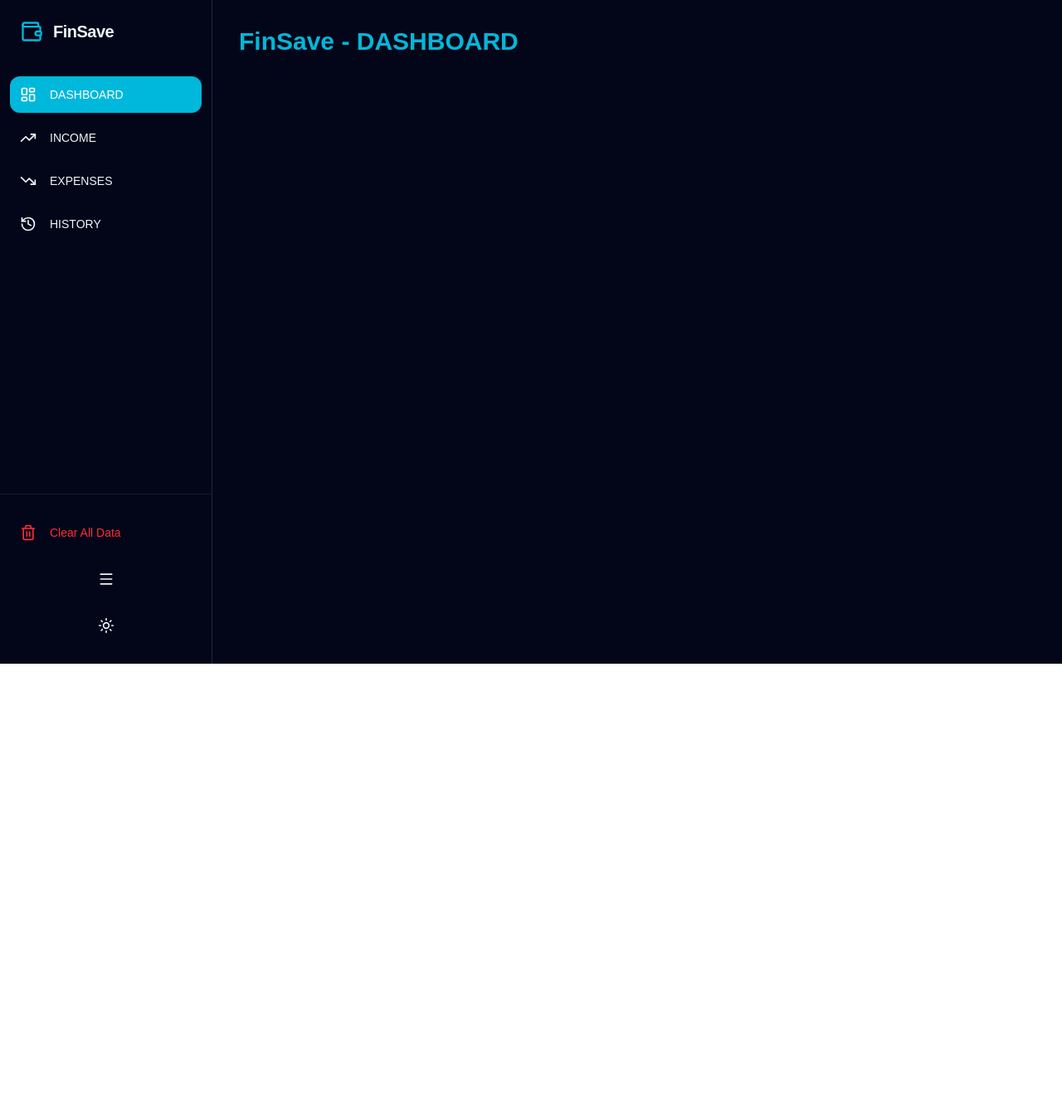
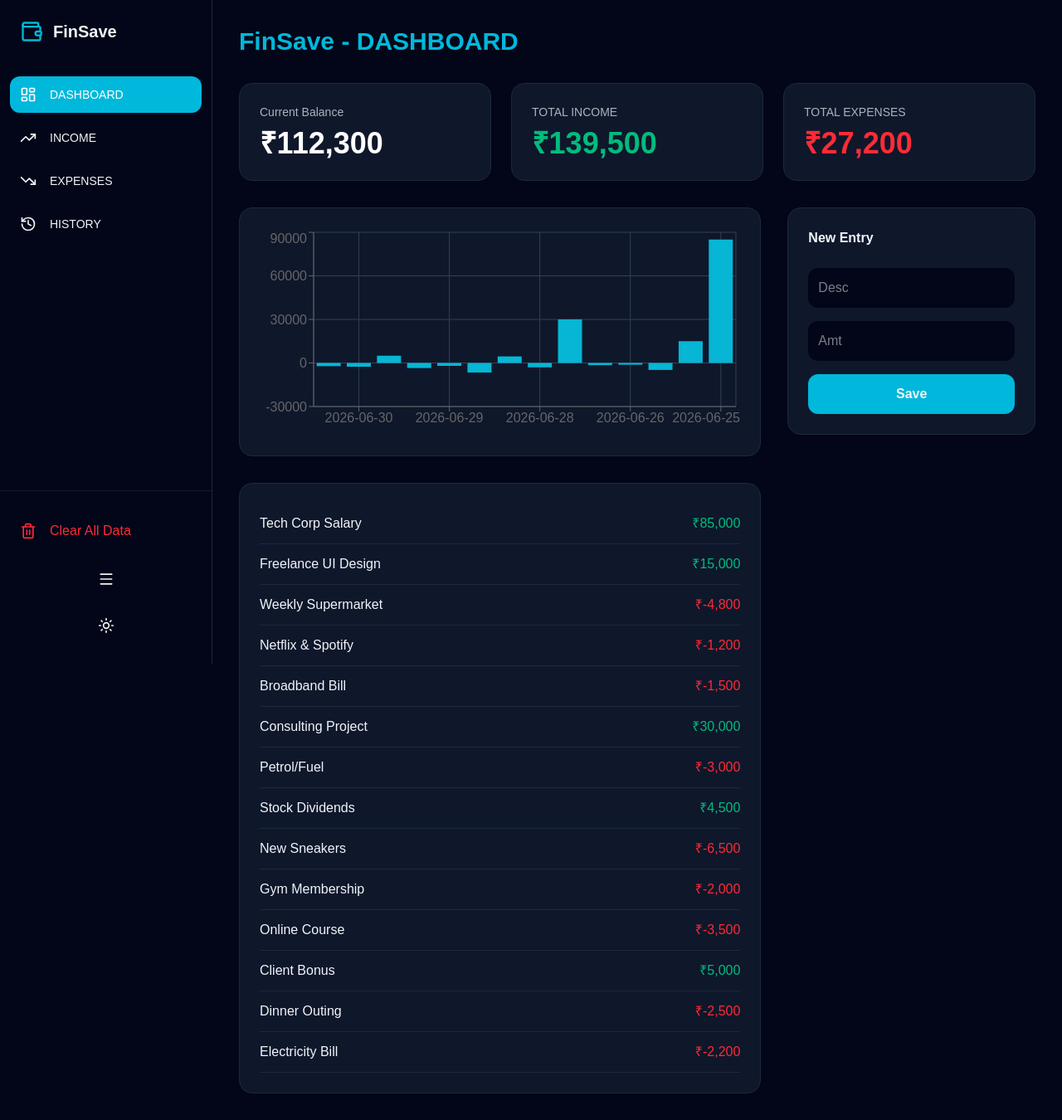
Before and after one commit to jaswanthr-dev/finsave-tracker, a Next.js app: page / in a window 1280 px wide. Shown: the whole page at 83% size. Before the commit the page ends 800 px from the top, so only its background shows below. Built offline with nearby package versions, Linux system fonts and the light colour scheme.

Commit message:
chore: force commit after git object lock fix

```diff
--- a/app/page.tsx
+++ b/app/page.tsx
@@ -3,14 +3,7 @@ import { useState, useMemo, useEffect } from 'react';
 import { BarChart, Bar, XAxis, YAxis, CartesianGrid, Tooltip, ResponsiveContainer } from 'recharts';
 import { LayoutDashboard, Wallet, TrendingUp, TrendingDown, History, PlusCircle, Menu, Sun, Moon, Trash2 } from 'lucide-react';
 
-interface Transaction {
-  id: number;
-  date: string;
-  desc: string;
-  amount: number;
-  type: 'Income' | 'Expense';
-  category: string;
-}
+interface Transaction { id: number; date: string; desc: string; amount: number; type: 'Income' | 'Expense'; category: string; }
 
 const CATEGORIES = {
   Income: ['Salary', 'Business', 'Trading', 'Freelance', 'Dividends', 'Bonus'],
@@ -24,14 +17,7 @@ export default function FinSaveDashboard() {
   const [activePage, setActivePage] = useState('DASHBOARD');
   const [transactions, setTransactions] = useState<Transaction[]>([]);
   const [showConfirmModal, setShowConfirmModal] = useState(false);
-
-  const [formData, setFormData] = useState({
-    date: new Date().toISOString().split('T')[0],
-    desc: '',
-    amount: '',
-    type: 'Income' as 'Income' | 'Expense',
-    category: 'Salary'
-  });
+  const [formData, setFormData] = useState({ date: new Date().toISOString().split('T')[0], desc: '', amount: '', type: 'Income' as 'Income' | 'Expense', category: 'Salary' });
 
   useEffect(() => {
     const saved = localStorage.getItem('finSaveData');
@@ -48,20 +34,17 @@ export default function FinSaveDashboard() {
         { id: 7, date: '2026-06-28', desc: 'Petrol/Fuel', amount: -3000, type: 'Expense', category: 'Transport' },
         { id: 8, date: '2026-06-28', desc: 'Stock Dividends', amount: 4500, type: 'Income', category: 'Dividends' },
         { id: 9, date: '2026-06-28', desc: 'New Sneakers', amount: -6500, type: 'Expense', category: 'Shopping' },
-        { id: 10, date: '2026-06-28', desc: 'Gym Membership', amount: -2000, type: 'Expense', category: 'Healthcare' },
-        { id: 11, date: '2026-06-28', desc: 'Online Course', amount: -3500, type: 'Expense', category: 'Education' },
+        { id: 10, date: '2026-06-29', desc: 'Gym Membership', amount: -2000, type: 'Expense', category: 'Healthcare' },
+        { id: 11, date: '2026-06-29', desc: 'Online Course', amount: -3500, type: 'Expense', category: 'Education' },
+        { id: 12, date: '2026-06-29', desc: 'Client Bonus', amount: 5000, type: 'Income', category: 'Bonus' },
+        { id: 13, date: '2026-06-30', desc: 'Dinner Outing', amount: -2500, type: 'Expense', category: 'Food' },
+        { id: 14, date: '2026-06-30', desc: 'Electricity Bill', amount: -2200, type: 'Expense', category: 'Utilities' },
       ]);
     }
     const savedTheme = localStorage.getItem('isDarkMode');
     if (savedTheme !== null) setIsDarkMode(JSON.parse(savedTheme));
     setIsMounted(true);
   }, []);
-
-  const toggleTheme = () => {
-    const newTheme = !isDarkMode;
-    setIsDarkMode(newTheme);
-    localStorage.setItem('isDarkMode', JSON.stringify(newTheme));
-  };
 
   const stats = useMemo(() => {
     const bal = transactions.reduce((acc, t) => acc + t.amount, 0);
@@ -70,23 +53,9 @@ export default function FinSaveDashboard() {
     return { bal, inc, exp };
   }, [transactions]);
 
-  const filteredData = transactions.filter(t =>
-    activePage === 'DASHBOARD' || activePage === 'HISTORY' ? true :
-    activePage === 'INCOME' ? t.type === 'Income' :
-    activePage === 'EXPENSES' ? t.type === 'Expense' : true
-  );
-
   const addTransaction = () => {
     if (!formData.desc || !formData.amount) return;
-    const newTransactions = [{
-      id: Date.now(),
-      date: formData.date,
-      desc: formData.desc,
-      category: formData.category,
-      type: formData.type,
-      amount: formData.type === 'Expense' ? -Math.abs(Number(formData.amount)) : Math.abs(Number(formData.amount))
-    }, ...transactions];
-
+    const newTransactions = [{ id: Date.now(), ...formData, amount: formData.type === 'Expense' ? -Math.abs(Number(formData.amount)) : Math.abs(Number(formData.amount)) }, ...transactions];
     setTransactions(newTransactions);
     localStorage.setItem('finSaveData', JSON.stringify(newTransactions));
     setFormData({...formData, desc: '', amount: ''});
@@ -94,55 +63,60 @@ export default function FinSaveDashboard() {
 
   if (!isMounted) return null;
 
-  const inputStyle = `w-full p-3 rounded-xl border focus:outline-none focus:border-cyan-500 transition-colors ${
-    isDarkMode ? 'bg-slate-950 border-slate-800 text-white' : 'bg-white border-slate-300 text-slate-900'
-  }`;
+  const cards = [{ title: 'Current Balance', val: stats.bal, color: 'text-white' }, { title: 'TOTAL INCOME', val: stats.inc, color: 'text-emerald-500' }, { title: 'TOTAL EXPENSES', val: stats.exp, color: 'text-red-500' }];
 
   return (
-    <div className={`flex min-h-screen transition-colors duration-300 ${isDarkMode ? 'bg-slate-950 text-slate-100' : 'bg-slate-50 text-slate-900'}`}>
-
-      {/* Sidebar - Isolated from the Modal */}
-      <aside className={`border-r transition-all duration-300 will-change-[width] h-screen sticky top-0 py-6 flex flex-col ${isSidebarOpen ? 'w-64' : 'w-20'} ${isDarkMode ? 'border-slate-800 bg-slate-950' : 'border-slate-200 bg-white'}`}>
+    <div className={`flex min-h-screen ${isDarkMode ? 'bg-slate-950 text-slate-100' : 'bg-slate-50 text-slate-900'}`}>
+      <aside className={`border-r h-screen sticky top-0 py-6 flex flex-col transition-all duration-300 ${isSidebarOpen ? 'w-64' : 'w-20'} ${isDarkMode ? 'border-slate-800 bg-slate-950' : 'border-slate-200 bg-white'}`}>
         <div className={`flex items-center gap-3 px-6 mb-10 shrink-0 ${!isSidebarOpen && 'justify-center px-0'}`}>
-            <Wallet className="text-cyan-500 shrink-0" size={28} />
-            {isSidebarOpen && <h1 className="font-bold text-xl tracking-tight">FinSave</h1>}
+            <Wallet className="text-cyan-500" size={28} /> {isSidebarOpen && <h1 className="font-bold text-xl">FinSave</h1>}
         </div>
-
         <nav className="flex-1 flex flex-col gap-y-2 px-3">
             {[ {name: 'DASHBOARD', icon: LayoutDashboard}, {name: 'INCOME', icon: TrendingUp}, {name: 'EXPENSES', icon: TrendingDown}, {name: 'HISTORY', icon: History} ].map((item) => (
-                <button key={item.name} onClick={() => setActivePage(item.name)}
-                    className={`w-full flex items-center p-3 rounded-xl transition ${activePage === item.name ? 'bg-cyan-500 text-white' : 'hover:bg-slate-500/10'} ${!isSidebarOpen && 'justify-center'}`}>
-                    <item.icon size={20} />
-                    {isSidebarOpen && <span className="ml-4 font-medium text-sm">{item.name}</span>}
+                <button key={item.name} onClick={() => setActivePage(item.name)} className={`flex items-center p-3 rounded-xl ${activePage === item.name ? 'bg-cyan-500 text-white' : 'hover:bg-slate-500/10'}`}>
+                    <item.icon size={20} /> {isSidebarOpen && <span className="ml-4 font-medium text-sm">{item.name}</span>}
                 </button>
             ))}
         </nav>
-
         <div className="shrink-0 px-3 pt-6 border-t border-slate-500/20 flex flex-col gap-y-3">
-            <button onClick={() => setShowConfirmModal(true)} className={`w-full flex items-center p-3 text-red-500 hover:bg-red-500/10 rounded-xl transition ${!isSidebarOpen ? 'justify-center' : 'justify-start'}`}>
-                <Trash2 size={20} className="shrink-0" />
-                {isSidebarOpen && <span className="ml-4 font-medium text-sm whitespace-nowrap">Clear All Data</span>}
-            </button>
-            <button onClick={() => setIsSidebarOpen(!isSidebarOpen)} className="w-full flex items-center p-3 hover:bg-slate-500/10 rounded-xl justify-center"><Menu size={20}/></button>
-            <button onClick={toggleTheme} className="w-full flex items-center p-3 hover:bg-slate-500/10 rounded-xl justify-center">{isDarkMode ? <Sun size={20}/> : <Moon size={20}/>}</button>
+            <button onClick={() => setShowConfirmModal(true)} className="flex items-center p-3 text-red-500"><Trash2 size={20}/>{isSidebarOpen && <span className="ml-4">Clear All Data</span>}</button>
+            <button onClick={() => setIsSidebarOpen(!isSidebarOpen)} className="flex items-center p-3 justify-center"><Menu size={20}/></button>
+            <button onClick={() => setIsDarkMode(!isDarkMode)} className="flex items-center p-3 justify-center">{isDarkMode ? <Sun size={20}/> : <Moon size={20}/>}</button>
         </div>
       </aside>
 
       <main className="flex-1 p-8 overflow-y-auto">
-        {/* Dashboard Content remains the same ... */}
         <h2 className="text-3xl font-extrabold mb-8 text-cyan-500">FinSave - {activePage}</h2>
-        {/* ... (Omitted for brevity, paste your chart/data code here) ... */}
+        <div className="grid grid-cols-1 md:grid-cols-3 gap-6 mb-8">
+            {cards.map((s, i) => <div key={i} className="p-6 rounded-2xl bg-slate-900 border border-slate-800"><p className="text-sm opacity-70">{s.title}</p><h3 className={`text-4xl font-extrabold mt-2 ${s.color}`}>₹{Math.abs(s.val).toLocaleString()}</h3></div>)}
+        </div>
+        <div className="grid grid-cols-1 lg:grid-cols-3 gap-8">
+            <div className="lg:col-span-2 space-y-8">
+                <div className="p-6 rounded-2xl bg-slate-900 border border-slate-800">
+                    <ResponsiveContainer width="100%" height={250}>
+                        <BarChart data={transactions.slice().reverse()}><CartesianGrid stroke="#334155" /><XAxis dataKey="date" /><YAxis /><Tooltip /><Bar dataKey="amount" fill="#06b6d4" /></BarChart>
+                    </ResponsiveContainer>
+                </div>
+                <div className="p-6 rounded-2xl bg-slate-900 border border-slate-800">
+                    {transactions.map(t => <div key={t.id} className="flex justify-between py-3 border-b border-slate-800">{t.desc} <span className={t.amount > 0 ? 'text-emerald-500' : 'text-red-500'}>₹{t.amount.toLocaleString()}</span></div>)}
+                </div>
+            </div>
+            <div className="p-6 rounded-2xl bg-slate-900 border border-slate-800 h-fit">
+                <h3 className="font-bold mb-6">New Entry</h3>
+                <input type="text" placeholder="Desc" className="w-full p-3 mb-4 bg-slate-950 rounded-xl" onChange={e => setFormData({...formData, desc: e.target.value})} value={formData.desc}/>
+                <input type="number" placeholder="Amt" className="w-full p-3 mb-4 bg-slate-950 rounded-xl" onChange={e => setFormData({...formData, amount: e.target.value})} value={formData.amount}/>
+                <button onClick={addTransaction} className="w-full bg-cyan-500 p-3 rounded-xl font-bold">Save</button>
+            </div>
+        </div>
       </main>
 
-      {/* Professional Modal - Kept separate at the bottom to preserve Sidebar performance */}
       {showConfirmModal && (
         <div className="fixed inset-0 z-50 flex items-center justify-center p-4 bg-black/60 backdrop-blur-sm">
-          <div className={`p-8 rounded-3xl w-full max-w-sm border ${isDarkMode ? 'bg-slate-900 border-slate-700' : 'bg-white border-slate-200'}`}>
-            <h3 className="text-xl font-bold mb-2">Delete all data?</h3>
-            <p className="opacity-70 text-sm mb-8">This action is permanent and cannot be undone.</p>
+          <div className="p-8 rounded-3xl w-full max-w-sm bg-slate-900 border border-slate-700">
+            <h3 className="text-xl font-bold mb-4">Clear all data?</h3>
             <div className="flex gap-4">
-              <button onClick={() => setShowConfirmModal(false)} className="flex-1 p-3 rounded-xl font-bold hover:bg-slate-500/10">Cancel</button>
-              <button onClick={() => { localStorage.removeItem('finSaveData'); window.location.reload(); }} className="flex-1 p-3 bg-red-500 text-white rounded-xl font-bold hover:bg-red-600">Delete</button>
+              <button onClick={() => setShowConfirmModal(false)} className="flex-1 p-3 rounded-xl hover:bg-slate-700">No</button>
+              <button onClick={() => { localStorage.removeItem('finSaveData'); window.location.reload(); }} className="flex-1 p-3 bg-red-500 rounded-xl font-bold">Yes</button>
             </div>
           </div>
         </div>
```
